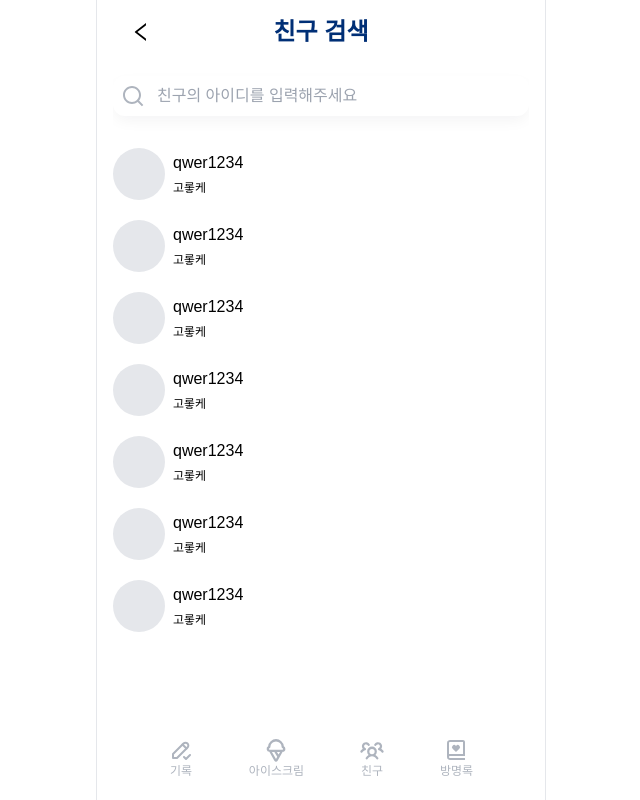
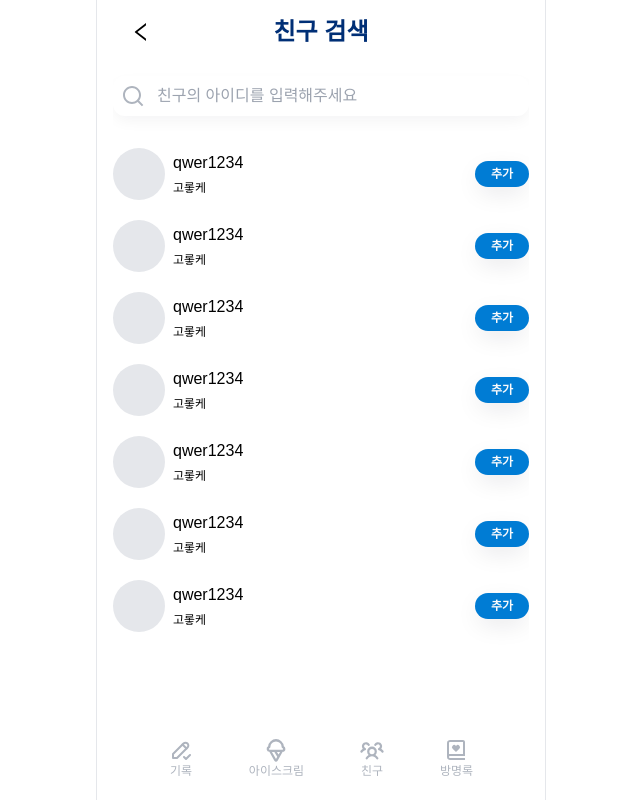
Before and after one commit to LikeLion-KW-TEAM2/TEAM_2_FE, a React (Vite) app: page /friend/search in a window 1280 px wide. Shown: the whole page, without its empty margins (319-959 px from the left). Built offline with nearby package versions, Linux system fonts and the light colour scheme; a web font is replaced by a local one.

Commit message:
feat : 친구 검색 페이지 버튼 추가

```diff
--- a/src/components/Button.tsx
+++ b/src/components/Button.tsx
@@ -18,15 +18,15 @@ const Button = ({
   handleClick,
 }: IButton) => {
   let style = ''
-  if (size === 'large') style = 'px-8 text-large'
-  else if (size === 'medium') style = 'px-8 text-medium'
-  else if (size === 'small') style = 'px-5 text-small'
-  else if (size === 'xsmall') style = 'px-4 text-xsmall'
+  if (size === 'large') style = 'px-8 py-3 text-large'
+  else if (size === 'medium') style = 'px-6 py-2 text-medium'
+  else if (size === 'small') style = 'px-5 py-[6px] text-small'
+  else if (size === 'xsmall') style = 'px-4 py-1 text-xsmall'
 
   return (
     <button
       type={type}
-      className={`text-secondary-50 shadow-large bg-primary-600 flex-shrink-0 rounded-full py-3 font-bold transition-all hover:scale-[1.02] ${width} ${style} ${disabled && 'bg-secondary-50'}`}
+      className={`flex-shrink-0 rounded-full bg-primary-600 font-bold text-secondary-50 shadow-large transition-all hover:scale-[1.02] ${width} ${style} ${disabled && 'bg-secondary-50'}`}
       disabled={disabled}
       onClick={handleClick}
     >
--- a/src/pages/friend/FriendSearch.tsx
+++ b/src/pages/friend/FriendSearch.tsx
@@ -2,6 +2,7 @@ import NavLayout from '@/components/NavLayout'
 import SubHeader from '@/components/SubHeader'
 import SearchInput from './components/SearchInput'
 import { TextWithProfile } from '@/components/TextWithProfile'
+import Button from '@/components/Button'
 
 const FriendSearch = () => {
   return (
@@ -11,7 +12,7 @@ const FriendSearch = () => {
 
       <div className="flexColumn mt-8 gap-5">
         {[...Array(7)].map((_, index) => (
-          <div key={index}>
+          <div key={index} className="flexBetweenAlign">
             <TextWithProfile>
               <TextWithProfile.Image />
               <TextWithProfile.TextContainer>
@@ -23,6 +24,8 @@ const FriendSearch = () => {
                 </TextWithProfile.SecondaryText>
               </TextWithProfile.TextContainer>
             </TextWithProfile>
+
+            <Button size="xsmall">추가</Button>
           </div>
         ))}
       </div>
```
